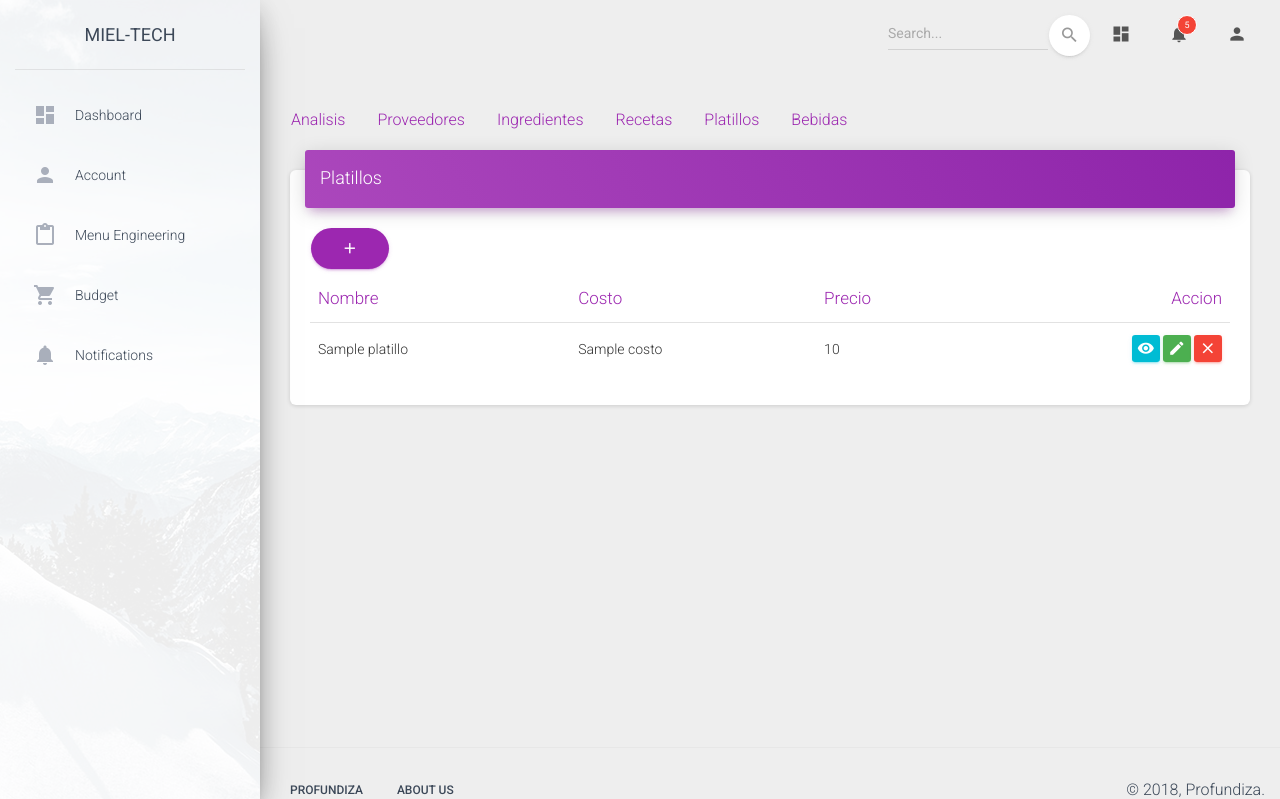
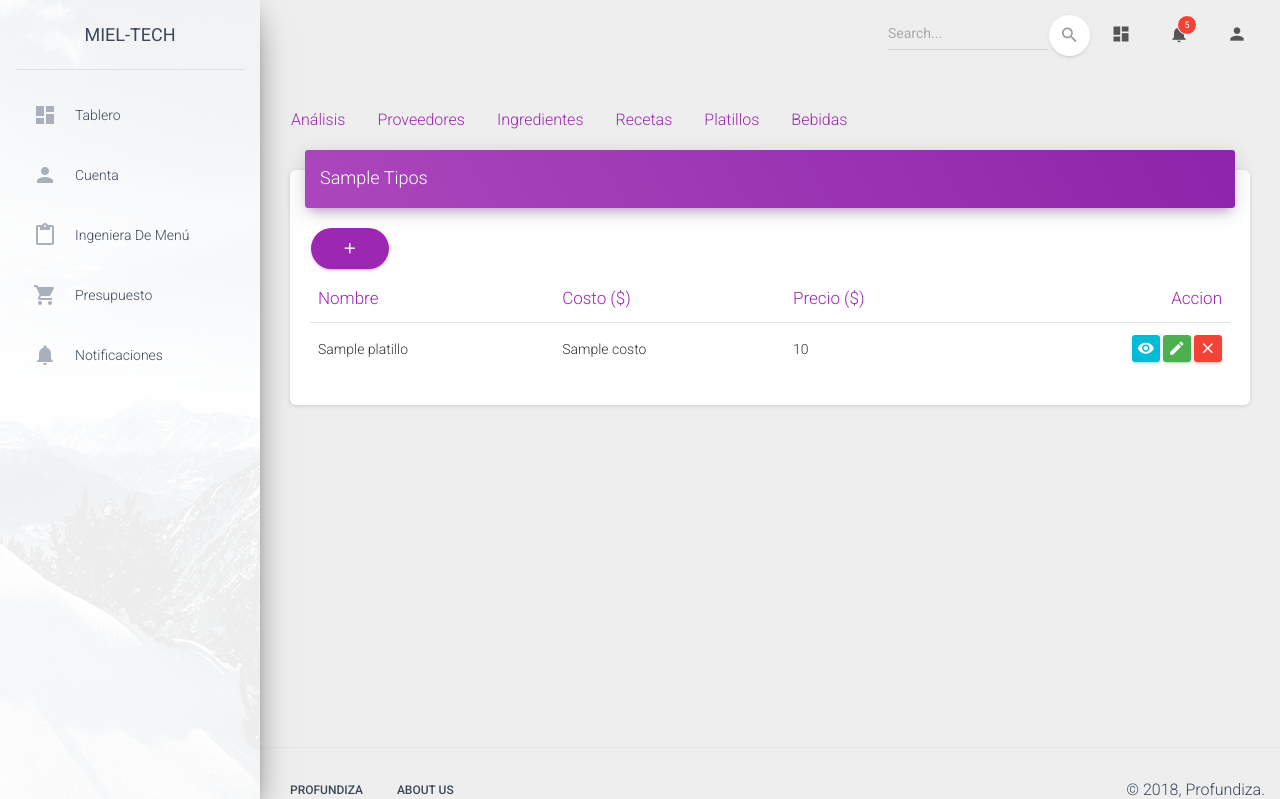
Before and after one commit to Profundiza/Miel, a Django app: template templates/menu/platillos.html in a window 1280 px wide. Shown: the top 799 px of the page. Run offline with Django 3.2, Linux system fonts and the light colour scheme; the template is opened without the code that fills it: most values are stand-ins (such as "Sample title", 1, 10 or a date in 2020); parts of the project's set-up code (start-up, migrations or seed data) failed here and were passed over; some libraries are stand-ins or nearby versions.

Commit message:
bebidas and platillos

```diff
--- a/menu/urls.py
+++ b/menu/urls.py
@@ -10,6 +10,8 @@
     url(r'^proveedores/$', views.proveedores, name='proveedores'),
     url(r'^proveedores/anadir/$', views.add_proveedor, name='proveedores_add'),
     url(r'^platillos/$', views.platillos, name='platillos'),
+    url(r'^platillos/anadir/$', views.add_platillo, name='platillos_add'),
+    url(r'^bebidas/anadir/$', views.add_platillo, name='bebidas_add'),
     url(r'^bebidas/$', views.bebidas, name='bebidas'),
     url(r'^ingredientes/$', views.ingredientes, name='ingredientes'),
     url(r'^ingredientes/$', views.ingredientes, name='ingredientes_sort'), #TODO change this
--- a/templates/base.html
+++ b/templates/base.html
@@ -38,31 +38,31 @@
           <li class="nav-item {% if request.resolver_match.view_name == "account:dashboard" %}active{% endif %}">
             <a class="nav-link" href="{% url 'account:dashboard' %}">
               <i class="material-icons">dashboard</i>
-              <p>Dashboard</p>
+              <p>Tablero</p>
             </a>
           </li>
           <li class="nav-item {% if request.resolver_match.view_name == "account:account" %}active{% endif %}">
             <a class="nav-link" href="{% url 'account:account' %}">
               <i class="material-icons">person</i>
-              <p>Account</p>
+              <p>Cuenta</p>
             </a>
           </li>
           <li class="nav-item {% if request.resolver_match.app_name == "menu" %}active{% endif %}">
             <a class="nav-link" href="{% url 'menu:main' %}">
               <i class="material-icons">content_paste</i>
-              <p>Menu Engineering</p>
+              <p>Ingeniera de Men&uacute;</p>
             </a>
           </li>
           <li class="nav-item ">
             <a class="nav-link" href="#">
               <i class="material-icons">shopping_cart</i>
-              <p>Budget</p>
+              <p>Presupuesto</p>
             </a>
           </li>
           <li class="nav-item ">
             <a class="nav-link" href="#">
               <i class="material-icons">notifications</i>
-              <p>Notifications</p>
+              <p>Notificaciones</p>
             </a>
           </li>
           <!-- <li class="nav-item active-pro ">
@@ -117,11 +117,7 @@
                   </p>
                 </a>
                 <div class="dropdown-menu dropdown-menu-right" aria-labelledby="navbarDropdownMenuLink">
-                  <a class="dropdown-item" href="#">Mike John responded to your email</a>
-                  <a class="dropdown-item" href="#">You have 5 new tasks</a>
-                  <a class="dropdown-item" href="#">You're now friend with Andrew</a>
-                  <a class="dropdown-item" href="#">Another Notification</a>
-                  <a class="dropdown-item" href="#">Another One</a>
+                  <a class="dropdown-item" href="#">Ejemplo de notificaci&oacute;n</a>
                 </div>
               </li>
               <li class="nav-item dropdown">
@@ -132,8 +128,8 @@
                   </p>
                 </a>
                 <div class="dropdown-menu dropdown-menu-right" aria-labelledby="navbarDropdownMenuLink">
-                  <a class="dropdown-item" href="{% url 'account:account' %}">Account</a>
-                  <a class="dropdown-item" href="{% url 'account:logout' %}">Logout</a>
+                  <a class="dropdown-item" href="{% url 'account:account' %}">Cuenta</a>
+                  <a class="dropdown-item" href="{% url 'account:logout' %}">Cerrar Sesi&oacute;n</a>
                 </div>
               </li>
             </ul>
--- a/templates/menu/ingredientes.html
+++ b/templates/menu/ingredientes.html
@@ -6,7 +6,7 @@
   <div class="modal-dialog" role="document">
     <div class="modal-content">
       <div class="modal-header">
-        <h5 class="modal-title">Anadir Ingrediente</h5>
+        <h5 class="modal-title">A&ntilde;adir Ingrediente</h5>
         <button type="button" class="close" data-dismiss="modal" aria-label="Close">
           <span aria-hidden="true">&times;</span>
         </button>
@@ -57,7 +57,7 @@
       </div>
       </div>
       <div class="modal-footer">
-        <button type="submit" class="btn btn-primary">Anadir</button>
+        <button type="submit" class="btn btn-primary">A&ntilde;adir</button>
         <button type="button" class="btn btn-secondary" data-dismiss="modal">Cerrar</button>
       </div>
       </form>
--- a/templates/menu/menu_tabs.html
+++ b/templates/menu/menu_tabs.html
@@ -2,7 +2,7 @@
 {#TODO responsive for mid sized screen words not centered #}
 {#TODO turn into navbar #}
 <ul class="nav nav-pills" role="tablist">
-    <li class="nav-item"><a class="nav-link {% if request.resolver_match.view_name == "menu:main" %}active{% endif %}" href="{% url 'menu:main' %}">Analisis</a></li>
+    <li class="nav-item"><a class="nav-link {% if request.resolver_match.view_name == "menu:main" %}active{% endif %}" href="{% url 'menu:main' %}">An&aacute;lisis</a></li>
     <li class="nav-item"><a class="nav-link {% if request.resolver_match.view_name == "menu:proveedores" %}active{% endif %}" href="{% url 'menu:proveedores' %}">Proveedores</a></li>
     <li class="nav-item"><a class="nav-link {% if request.resolver_match.view_name == "menu:ingredientes" %}active{% endif %}" href="{% url 'menu:ingredientes' %}">Ingredientes</a></li>
     <li class="nav-item"><a class="nav-link {% if request.resolver_match.view_name == "menu:recetas" %}active{% endif %}" href="{% url 'menu:recetas' %}">Recetas</a></li>
--- a/templates/menu/platillos.html
+++ b/templates/menu/platillos.html
@@ -1,24 +1,25 @@
 {% extends "base.html" %}
-{% block title %}Platillos{% endblock %}
+{% block title %}{{ tipo|title }}s{% endblock %}
 {% block content %}
     {% include "menu/menu_tabs.html" %}
     <div class="modal" id="add-prov" tabindex="-1" role="dialog">
         <div class="modal-dialog" role="document">
             <div class="modal-content">
                 <div class="modal-header">
-                    <h5 class="modal-title">Anadir Platillo</h5>
+                    <h5 class="modal-title">A&ntilde;adir {{ tipo|title }}</h5>
                     <button type="button" class="close" data-dismiss="modal"
                             aria-label="Close">
                         <span aria-hidden="true">&times;</span>
                     </button>
                 </div>
-                <form method="POST" action="{% url 'menu:recetas_add' %}">
+            {% with 'menu:'|add:tipo|add:'s_add' as url_arg %}
+                <form method="POST" action="{% url url_arg %}">
+                {% endwith %}
                     {% csrf_token %}
                     <div class="modal-body">
                         <div class="form-group">
                             <label for="input-nombre"
-                                   class="bmd-label-floating">Nombre del
-                                Platillo</label>
+                                   class="bmd-label-floating">{{ tipo|title }}</label>
                             <input type="text" class="form-control"
                                    id="input-nombre" name="input-nombre">
                         </div>
@@ -148,7 +149,7 @@
                                                                     <input class="form-check-input"
                                                                            type="checkbox"
                                                                            name="added-ing[]"
-                                                                           value="{{ ingredient.id }}">
+                                                                           value="{{ receta.id }}">
                                                                     <span class="form-check-sign">
                                       <span class="check"></span>
                                   </span>
@@ -174,7 +175,7 @@
                         </div>
                         <div class="modal-footer">
                             <button type="submit" class="btn btn-primary">
-                                Anadir
+                                A&ntilde;adir
                             </button>
                             <button type="button" class="btn btn-secondary"
                                     data-dismiss="modal">Cerrar
@@ -189,7 +190,7 @@
         <div class="col-md-12">
             <div class="card">
                 <div class="card-header card-header-primary">
-                    <h4 class="card-title ">Platillos</h4>
+                    <h4 class="card-title ">{{ tipo|title }}s</h4>
                 </div>
                 <div class="card-body">
                     <button class="btn btn-primary btn-round" rel="tooltip"
@@ -203,8 +204,8 @@
                                 <thead class="text-primary">
                                 <tr>
                                     <th>Nombre</th>
-                                    <th>Costo</th>
-                                    <th>Precio</th>
+                                    <th>Costo ($)</th>
+                                    <th>Precio ($)</th>
                                     <th class="text-right">Accion</th>
                                 </tr>
                                 </thead>
@@ -213,7 +214,7 @@
                                 {#TODO collapsable table coluemns#}
                                 {% for platillo in platillos %}
                                     <tr>
-                                        <td>{{ platillo.name }}</td>
+                                        <td>{{ platillo.nombre }}</td>
                                         <td>{{ platillo.costo }}</td>
                                         <td>{{ platillo.precio }}</td>
                                         <td class="td-actions text-right">
--- a/templates/menu/proveedores.html
+++ b/templates/menu/proveedores.html
@@ -6,7 +6,7 @@
   <div class="modal-dialog" role="document">
     <div class="modal-content">
       <div class="modal-header">
-        <h5 class="modal-title">Anadir Proveedor</h5>
+        <h5 class="modal-title">A&ntilde;adir Proveedor</h5>
         <button type="button" class="close" data-dismiss="modal" aria-label="Close">
           <span aria-hidden="true">&times;</span>
         </button>
@@ -40,7 +40,7 @@
       </div>
       </div>
       <div class="modal-footer">
-        <button type="submit" class="btn btn-primary">Anadir</button>
+        <button type="submit" class="btn btn-primary">A&ntilde;adir</button>
         <button type="button" class="btn btn-secondary" data-dismiss="modal">Cerrar</button>
       </div>
       </form>
--- a/templates/menu/recetas.html
+++ b/templates/menu/recetas.html
@@ -6,7 +6,7 @@
   <div class="modal-dialog" role="document">
     <div class="modal-content">
       <div class="modal-header">
-        <h5 class="modal-title">Anadir Receta</h5>
+        <h5 class="modal-title">A&ntilde;adir Receta</h5>
         <button type="button" class="close" data-dismiss="modal" aria-label="Close">
           <span aria-hidden="true">&times;</span>
         </button>
@@ -82,7 +82,7 @@
             </table>
       </div>
       <div class="modal-footer">
-        <button type="submit" class="btn btn-primary">Anadir</button>
+        <button type="submit" class="btn btn-primary">A&ntilde;adir</button>
         <button type="button" class="btn btn-secondary" data-dismiss="modal">Cerrar</button>
       </div>
       </div>
```
Also changed, not shown: menu/models.py (+9 -3 lines), menu/views.py (+31 -12 lines), db.sqlite3, menu/migrations/0007_auto_20180804_0911.py (added), menu/migrations/0008_auto_20180804_0936.py (added), menu/migrations/0009_platillo_nombre.py (added).
